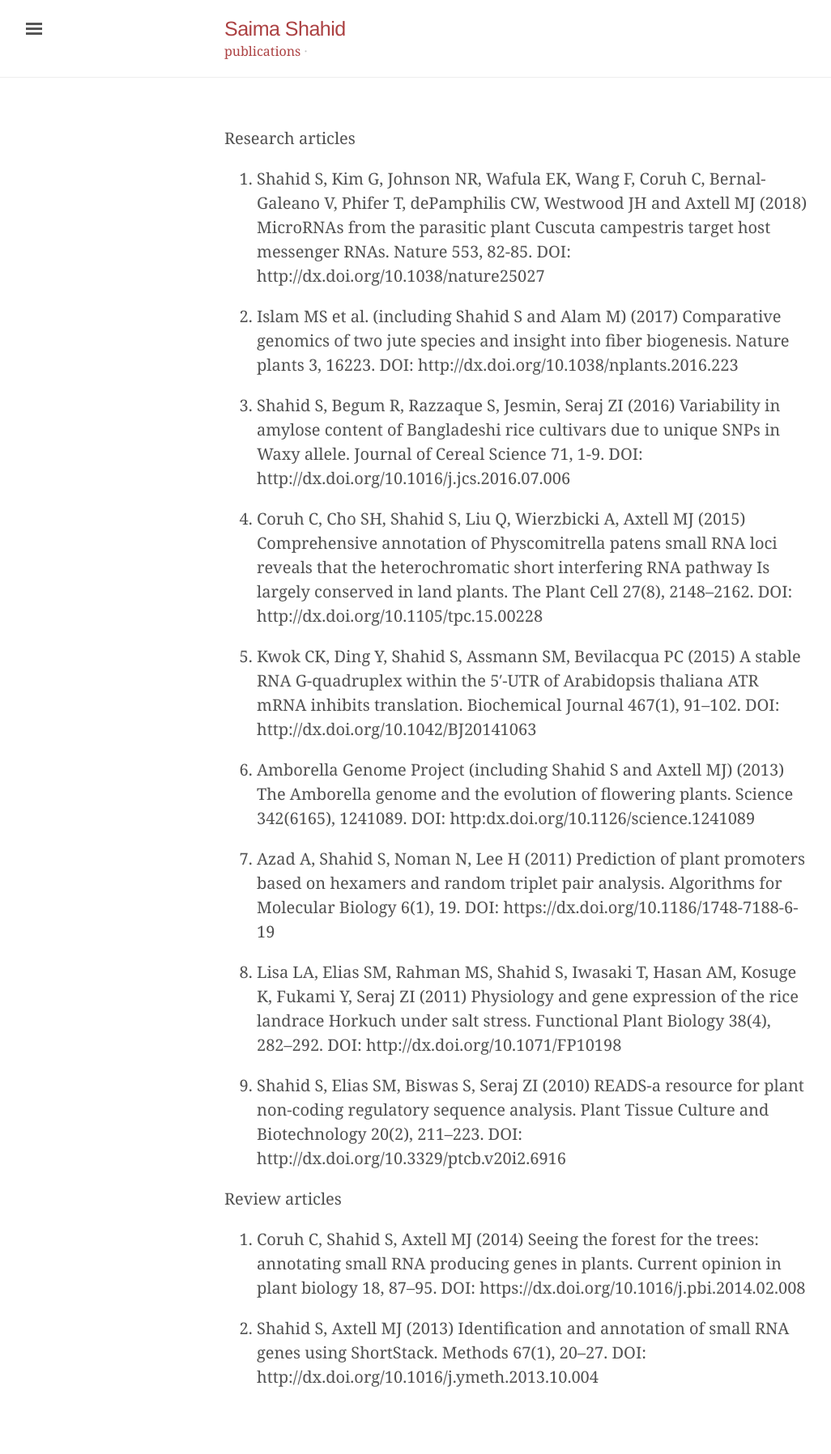
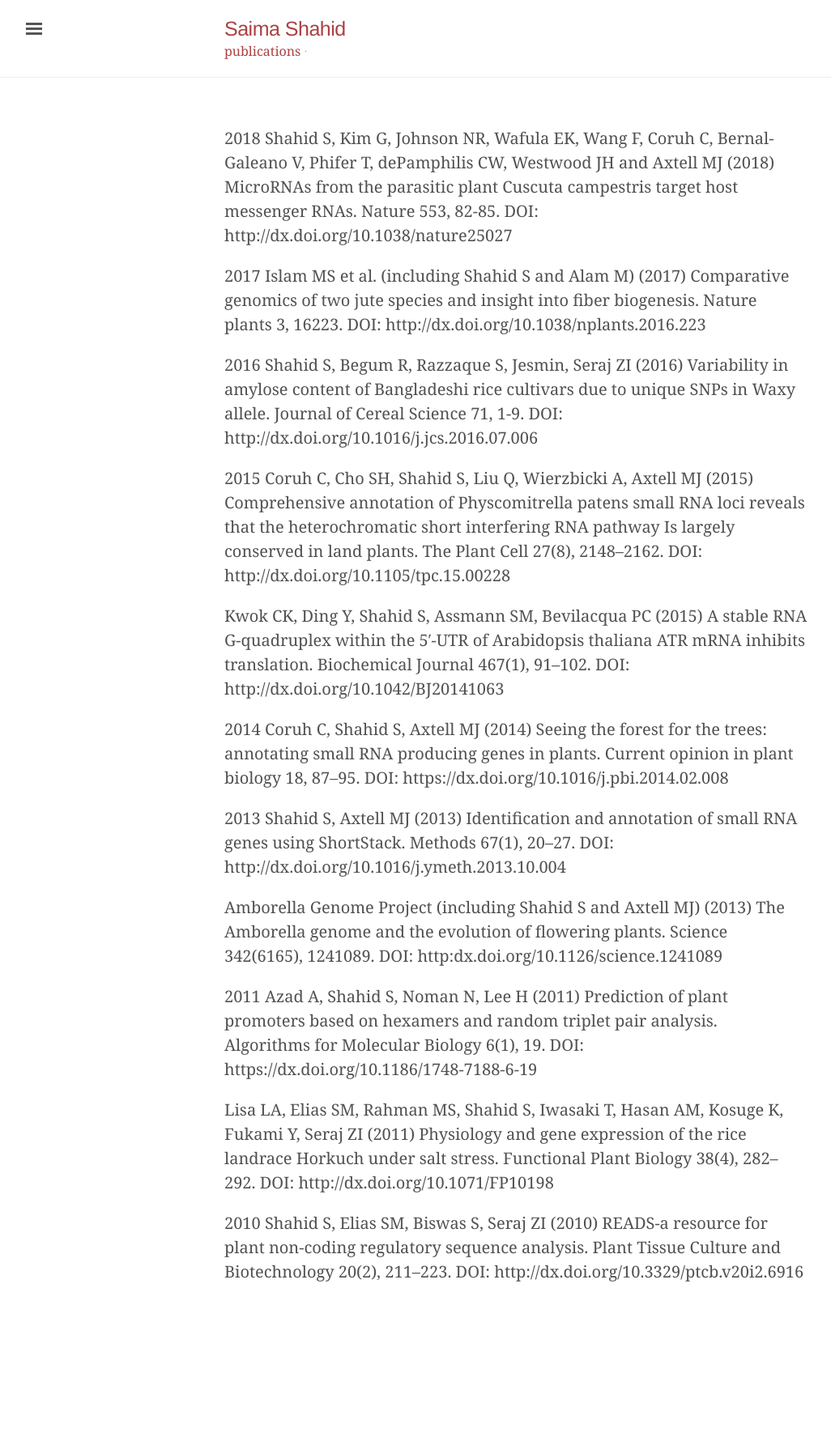
Before and after one commit to shahsam/saimashahid.github.io, a Jekyll site: the page built from publications.md, in a window 1280 px wide. Shown: the whole page at 81% size, without its empty margins (3-1029 px from the left). Built offline with Jekyll 4.4.1, drawn with Linux system fonts in a browser that asks for light colours; nearby versions of some CDN libraries; some web fonts are replaced; our own code applies the rules of GitHub Pages for plain Markdown files; after the commit the page ends 1666 px from its top, so only the background shows below that.

Commit message:
arrane by year

```diff
--- a/publications.md
+++ b/publications.md
@@ -1,23 +1,29 @@
-Research articles
-9.	Shahid S, Kim G, Johnson NR, Wafula EK, Wang F, Coruh C, Bernal-Galeano V, Phifer T, dePamphilis CW, Westwood JH and Axtell MJ (2018) MicroRNAs from the parasitic plant Cuscuta campestris target host messenger RNAs. Nature 553, 82-85. DOI: http://dx.doi.org/10.1038/nature25027
+2018
+Shahid S, Kim G, Johnson NR, Wafula EK, Wang F, Coruh C, Bernal-Galeano V, Phifer T, dePamphilis CW, Westwood JH and Axtell MJ (2018) MicroRNAs from the parasitic plant Cuscuta campestris target host messenger RNAs. Nature 553, 82-85. DOI: http://dx.doi.org/10.1038/nature25027
 
-8.	Islam MS et al. (including Shahid S and Alam M) (2017) Comparative genomics of two jute species and insight into fiber biogenesis. Nature plants 3, 16223. DOI: http://dx.doi.org/10.1038/nplants.2016.223
+2017
+Islam MS et al. (including Shahid S and Alam M) (2017) Comparative genomics of two jute species and insight into fiber biogenesis. Nature plants 3, 16223. DOI: http://dx.doi.org/10.1038/nplants.2016.223
 
-7.	Shahid S, Begum R, Razzaque S, Jesmin, Seraj ZI (2016) Variability in amylose content of Bangladeshi rice cultivars due to unique SNPs in Waxy allele. Journal of Cereal Science 71, 1-9. DOI: http://dx.doi.org/10.1016/j.jcs.2016.07.006
+2016
+Shahid S, Begum R, Razzaque S, Jesmin, Seraj ZI (2016) Variability in amylose content of Bangladeshi rice cultivars due to unique SNPs in Waxy allele. Journal of Cereal Science 71, 1-9. DOI: http://dx.doi.org/10.1016/j.jcs.2016.07.006
 
-6.	Coruh C, Cho SH, Shahid S, Liu Q, Wierzbicki A, Axtell MJ (2015) Comprehensive annotation of Physcomitrella patens small RNA loci reveals that the heterochromatic short interfering RNA pathway Is largely conserved in land plants. The Plant Cell 27(8), 2148–2162. DOI: http://dx.doi.org/10.1105/tpc.15.00228
+2015
+Coruh C, Cho SH, Shahid S, Liu Q, Wierzbicki A, Axtell MJ (2015) Comprehensive annotation of Physcomitrella patens small RNA loci reveals that the heterochromatic short interfering RNA pathway Is largely conserved in land plants. The Plant Cell 27(8), 2148–2162. DOI: http://dx.doi.org/10.1105/tpc.15.00228
 
-5.	Kwok CK, Ding Y, Shahid S, Assmann SM, Bevilacqua PC (2015) A stable RNA G-quadruplex within the 5′-UTR of Arabidopsis thaliana ATR mRNA inhibits translation. Biochemical Journal 467(1), 91–102. DOI: http://dx.doi.org/10.1042/BJ20141063
+Kwok CK, Ding Y, Shahid S, Assmann SM, Bevilacqua PC (2015) A stable RNA G-quadruplex within the 5′-UTR of Arabidopsis thaliana ATR mRNA inhibits translation. Biochemical Journal 467(1), 91–102. DOI: http://dx.doi.org/10.1042/BJ20141063
 
-4.	Amborella Genome Project (including Shahid S and Axtell MJ) (2013) The Amborella genome and the evolution of flowering plants. Science 342(6165), 1241089. DOI: http:dx.doi.org/10.1126/science.1241089
+2014
+Coruh C, Shahid S, Axtell MJ (2014) Seeing the forest for the trees: annotating small RNA producing genes in plants. Current opinion in plant biology 18, 87–95. DOI: https://dx.doi.org/10.1016/j.pbi.2014.02.008
 
-3.	Azad A, Shahid S, Noman N, Lee H (2011) Prediction of plant promoters based on hexamers and random triplet pair analysis. Algorithms for Molecular Biology 6(1), 19. DOI: https://dx.doi.org/10.1186/1748-7188-6-19
+2013
+Shahid S, Axtell MJ (2013) Identification and annotation of small RNA genes using ShortStack. Methods 67(1), 20–27. DOI: http://dx.doi.org/10.1016/j.ymeth.2013.10.004
 
-2.	Lisa LA, Elias SM, Rahman MS, Shahid S, Iwasaki T, Hasan AM, Kosuge K, Fukami Y, Seraj ZI (2011) Physiology and gene expression of the rice landrace Horkuch under salt stress. Functional Plant Biology 38(4), 282–292. DOI: http://dx.doi.org/10.1071/FP10198
+Amborella Genome Project (including Shahid S and Axtell MJ) (2013) The Amborella genome and the evolution of flowering plants. Science 342(6165), 1241089. DOI: http:dx.doi.org/10.1126/science.1241089
 
-1.	Shahid S, Elias SM, Biswas S, Seraj ZI (2010) READS-a resource for plant non-coding regulatory sequence analysis. Plant Tissue Culture and Biotechnology 20(2), 211–223. DOI: http://dx.doi.org/10.3329/ptcb.v20i2.6916
+2011
+Azad A, Shahid S, Noman N, Lee H (2011) Prediction of plant promoters based on hexamers and random triplet pair analysis. Algorithms for Molecular Biology 6(1), 19. DOI: https://dx.doi.org/10.1186/1748-7188-6-19
 
-Review articles
-2.	Coruh C, Shahid S, Axtell MJ (2014) Seeing the forest for the trees: annotating small RNA producing genes in plants. Current opinion in plant biology 18, 87–95. DOI: https://dx.doi.org/10.1016/j.pbi.2014.02.008
+Lisa LA, Elias SM, Rahman MS, Shahid S, Iwasaki T, Hasan AM, Kosuge K, Fukami Y, Seraj ZI (2011) Physiology and gene expression of the rice landrace Horkuch under salt stress. Functional Plant Biology 38(4), 282–292. DOI: http://dx.doi.org/10.1071/FP10198
 
-1.	Shahid S, Axtell MJ (2013) Identification and annotation of small RNA genes using ShortStack. Methods 67(1), 20–27. DOI: http://dx.doi.org/10.1016/j.ymeth.2013.10.004
+2010
+Shahid S, Elias SM, Biswas S, Seraj ZI (2010) READS-a resource for plant non-coding regulatory sequence analysis. Plant Tissue Culture and Biotechnology 20(2), 211–223. DOI: http://dx.doi.org/10.3329/ptcb.v20i2.6916
```
